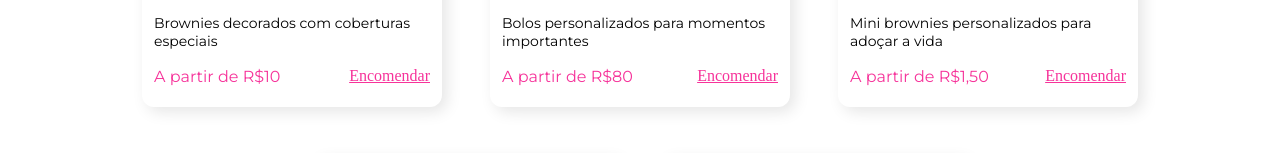
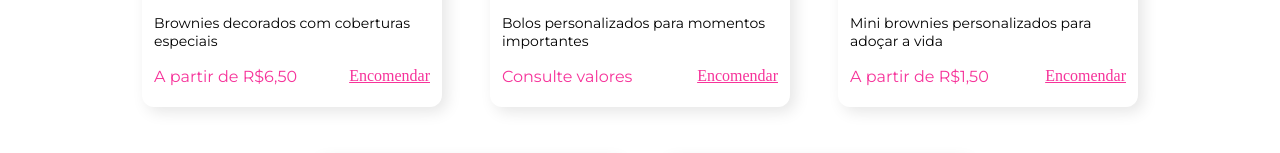
Before and after one commit to fabiothieres/ProjetoDoce, a React (Vite) app: page /Cardapio in a window 1280 px wide. Shown: the part 644-797 px from the top of the page. Built offline with nearby package versions, Linux system fonts and the light colour scheme; a web font is replaced by a local one.

Commit message:
Atualizando valores

```diff
--- a/src/pages/cardapio/Cardapio.jsx
+++ b/src/pages/cardapio/Cardapio.jsx
@@ -25,7 +25,7 @@ function Cardapio() {
             <p>Brownies decorados com coberturas especiais</p>
           </div>
           <div className={s.boxPrecoLink}>
-            <p>A partir de R$10</p>
+            <p>A partir de R$6,50</p>
             <a href="https://wa.me/5548998673404?text=Ol%C3%A1%2C%20gostaria%20de%20encomendar%20um%20brownie.%F0%9F%98%8A">Encomendar</a>
           </div>
         </article>
@@ -37,7 +37,7 @@ function Cardapio() {
             <p>Bolos personalizados para momentos importantes</p>
           </div>
           <div className={s.boxPrecoLink}>
-            <p>A partir de R$80</p>
+            <p>Consulte valores</p>
             <a href="https://wa.me/5548998673404?text=Ol%C3%A1%2C%20gostaria%20de%20encomendar%20um%20bolo.%F0%9F%98%8A">Encomendar</a>
           </div>
         </article>
@@ -67,7 +67,7 @@ function Cardapio() {
         </article>
 
         <article>
-          <img src={copo} alt="Ovo de páscoa" />
+          <img src={copo} alt="Copo da felicidade" />
           <div className={s.textoCards}>
             <h3>Copo da Felicidade</h3>
             <p>Copo da felicidade para tornar seu dia mais feliz</p>
```
